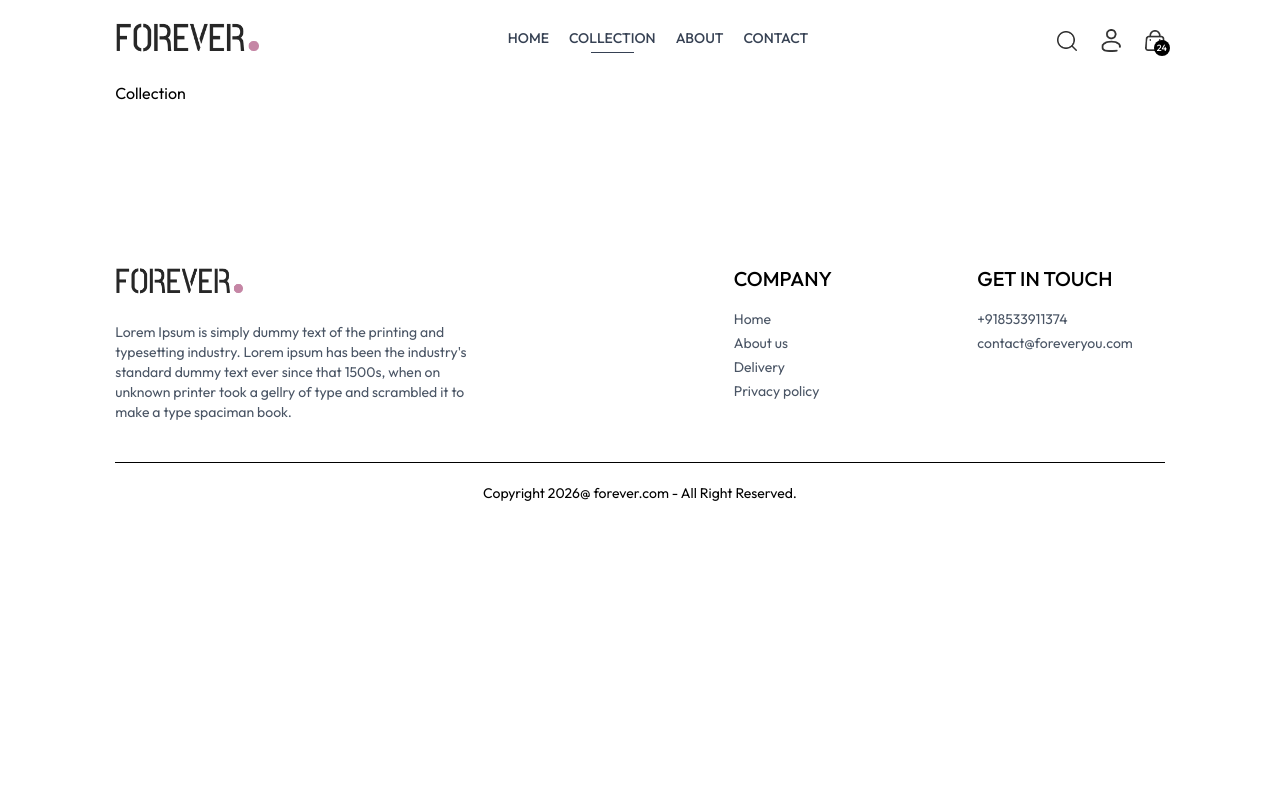
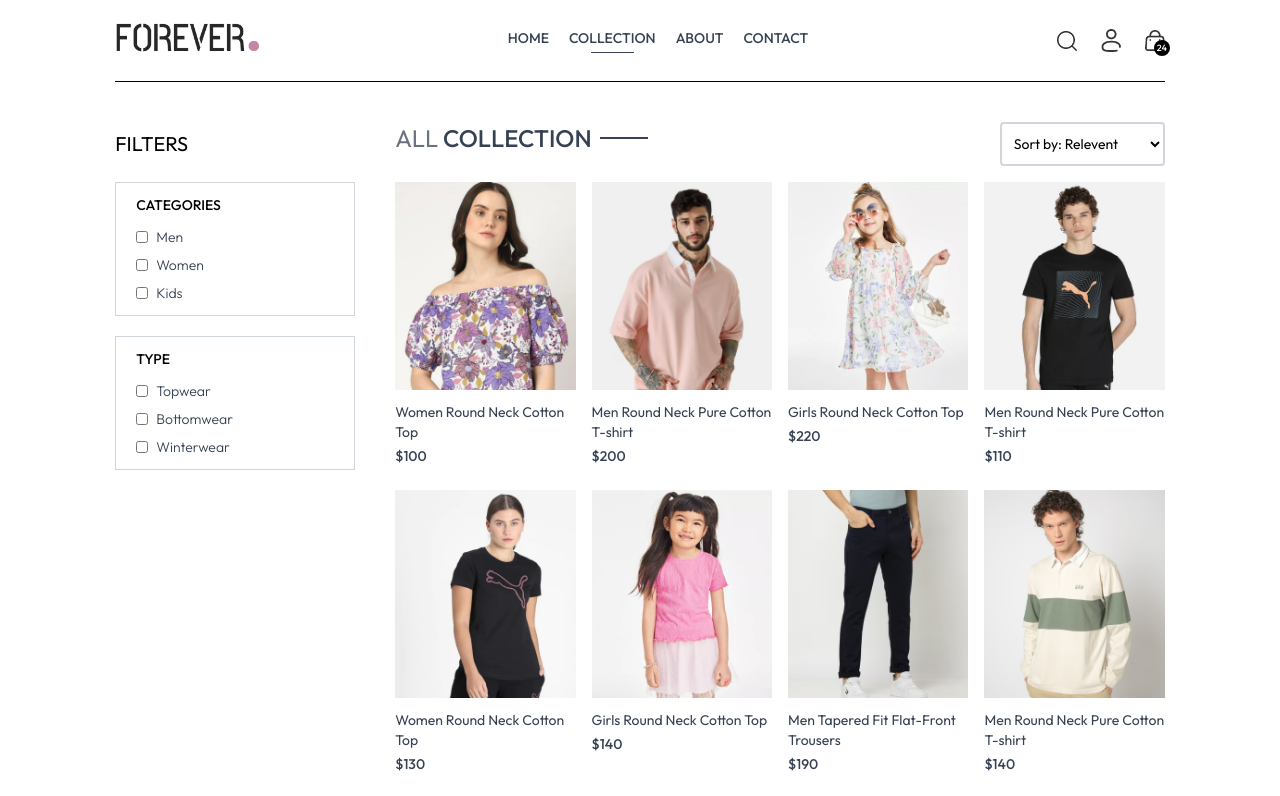
Before and after one commit to harshbharti17/new, a React (Vite) app in the folder frontend/: page /collection in a window 1280 px wide. Shown: the top 796 px of the page. Built offline with nearby package versions, Linux system fonts and the light colour scheme.

Commit message:
add filtering options and layout to Collection component

```diff
--- a/frontend/src/pages/Collection.jsx
+++ b/frontend/src/pages/Collection.jsx
@@ -1,9 +1,152 @@
-import React from 'react'
+import React, { useContext, useEffect, useState } from "react";
+import { ShopContext } from "../context/ShopContext";
+import { assets } from "../assets/assets";
+import Title from "../components/Title";
+import ProductItem from "../components/ProductItem";
 
 const Collection = () => {
+  const { products } = useContext(ShopContext);
+  const [showFilter, setShowFilter] = useState(false);
+  const [filterProducts, setFilterProducts] = useState([]);
+  const [category, setCategory] = useState([]);
+  const [subCategory, setSubCategory] = useState([]);
+
+  const toggleCategory = (e) => {
+    if (category.includes(e.target.value)) {
+      setCategory((prev) => prev.filter((item) => item !== e.target.value));
+    } else {
+      setCategory((prev) => [...prev, e.target.value]);
+    }
+  };
+
+  const toggleSubCategory = (e) => {
+    if (subCategory.includes(e.target.value)) {
+      setSubCategory((prev) => prev.filter((item) => item !== e.target.value));
+    } else {
+      setSubCategory((prev) => [...prev, e.target.value]);
+    }
+  };
+
+  useEffect(() => {
+    setFilterProducts(products);
+  }, []);
+
   return (
-    <div>Collection</div>
-  )
-}
+    <div className="flex flex-col sm:flex-row gap-1 sm:gap-10 pt-10 border-t">
+      {/* filter option */}
+      <div className="min-w-60">
+        <p
+          onClick={() => setShowFilter(!showFilter)}
+          className="my-2 text-xl flex items-center cursor-pointer gap-2"
+        >
+          FILTERS
+          <img
+            className={`h-4 sm:hidden ${showFilter ? "rotate-90" : ""}`}
+            src={assets.dropdown_icon}
+            alt=""
+          />
+        </p>
+        {/* category filter */}
+        <div
+          className={`border border-gray-300 pl-5 py-3 mt-6 ${
+            showFilter ? "" : "hidden"
+          } sm:block`}
+        >
+          <p className="mb-3 text-sm font-medium">CATEGORIES</p>
+          <div className="flex flex-col gap-2 text-sm font-light text-gray-700">
+            <p className="flex gap-2">
+              <input
+                className="w-3"
+                type="checkbox"
+                value={"Men"}
+                onChange={toggleCategory}
+              />
+              Men
+            </p>
+            <p className="flex gap-2">
+              <input
+                className="w-3"
+                type="checkbox"
+                value={"Women"}
+                onChange={toggleCategory}
+              />
+              Women
+            </p>
+            <p className="flex gap-2">
+              <input
+                className="w-3"
+                type="checkbox"
+                value={"Kids"}
+                onChange={toggleCategory}
+              />
+              Kids
+            </p>
+          </div>
+        </div>
+        {/* subcategory filter */}
+        <div
+          className={`border border-gray-300 pl-5 py-3 my-5 ${
+            showFilter ? "" : "hidden"
+          } sm:block`}
+        >
+          <p className="mb-3 text-sm font-medium">TYPE</p>
+          <div className="flex flex-col gap-2 text-sm font-light text-gray-700">
+            <p className="flex gap-2">
+              <input
+                className="w-3"
+                type="checkbox"
+                value={"Topwear"}
+                onChange={toggleSubCategory}
+              />
+              Topwear
+            </p>
+            <p className="flex gap-2">
+              <input
+                className="w-3"
+                type="checkbox"
+                value={"Bottomwear"}
+                onChange={toggleSubCategory}
+              />
+              Bottomwear
+            </p>
+            <p className="flex gap-2">
+              <input
+                className="w-3"
+                type="checkbox"
+                value={"Winterwear"}
+                onChange={toggleSubCategory}
+              />
+              Winterwear
+            </p>
+          </div>
+        </div>
+      </div>
+      {/* right side */}
+      <div className="flex-1">
+        <div className="flex justify-between text-base sm:text-2xl mb-4">
+          <Title text1={"ALL "} text2={"COLLECTION"} />
+          {/* product sort */}
+          <select className="border-2 border-gray-300 text-sm px-2 rounded">
+            <option value="relevent">Sort by: Relevent</option>
+            <option value="low-high">Sort by: Low to High</option>
+            <option value="high-low">Sort by: High to Low</option>
+          </select>
+        </div>
+        {/* map product */}
+        <div className="grid grid-cols-2 md:grid-cols-3 lg:grid-cols-4 gap-4 gap-y-6">
+          {filterProducts.map((item, index) => (
+            <ProductItem
+              key={index}
+              name={item.name}
+              id={item._id}
+              price={item.price}
+              image={item.image}
+            />
+          ))}
+        </div>
+      </div>
+    </div>
+  );
+};
 
-export default Collection
+export default Collection;
```
